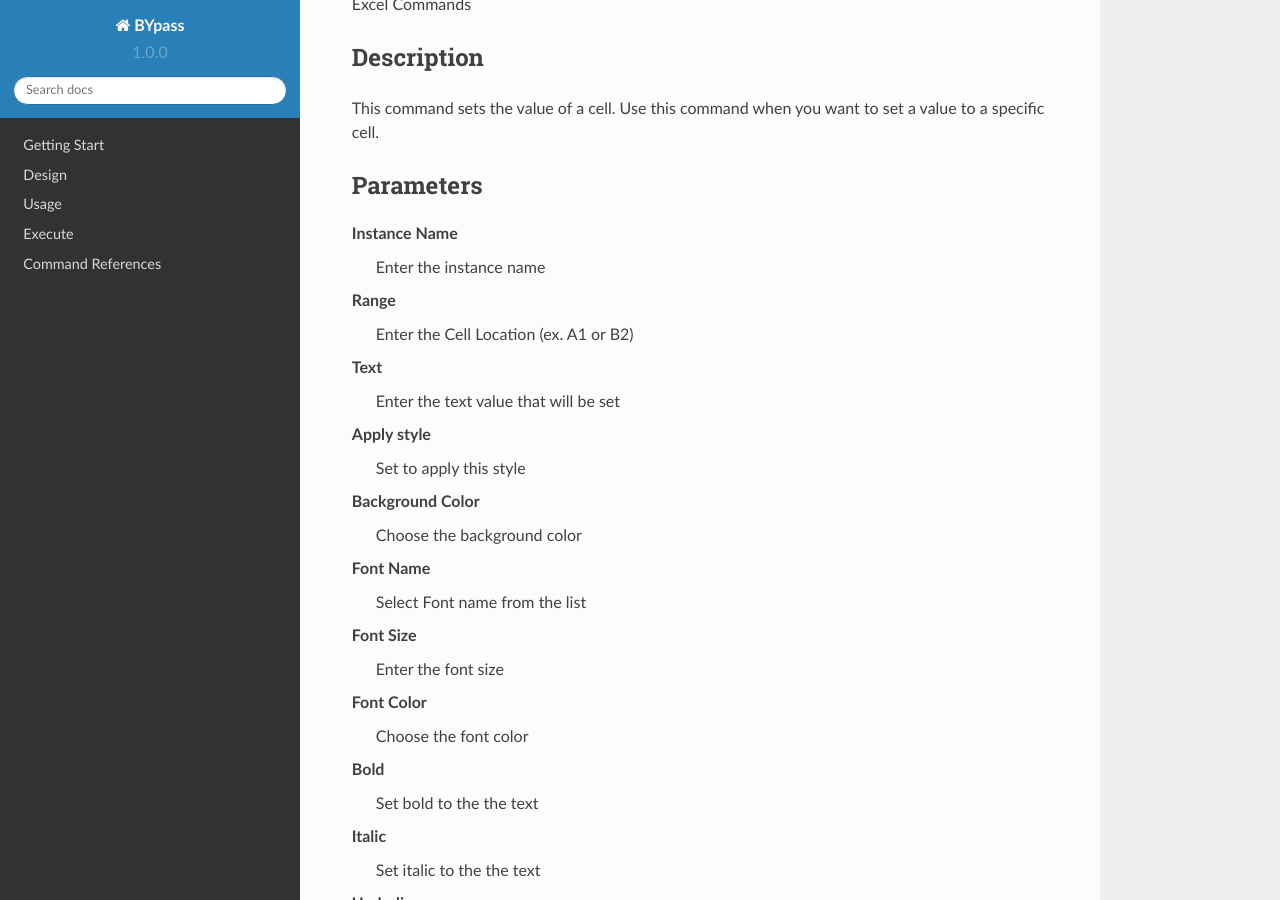
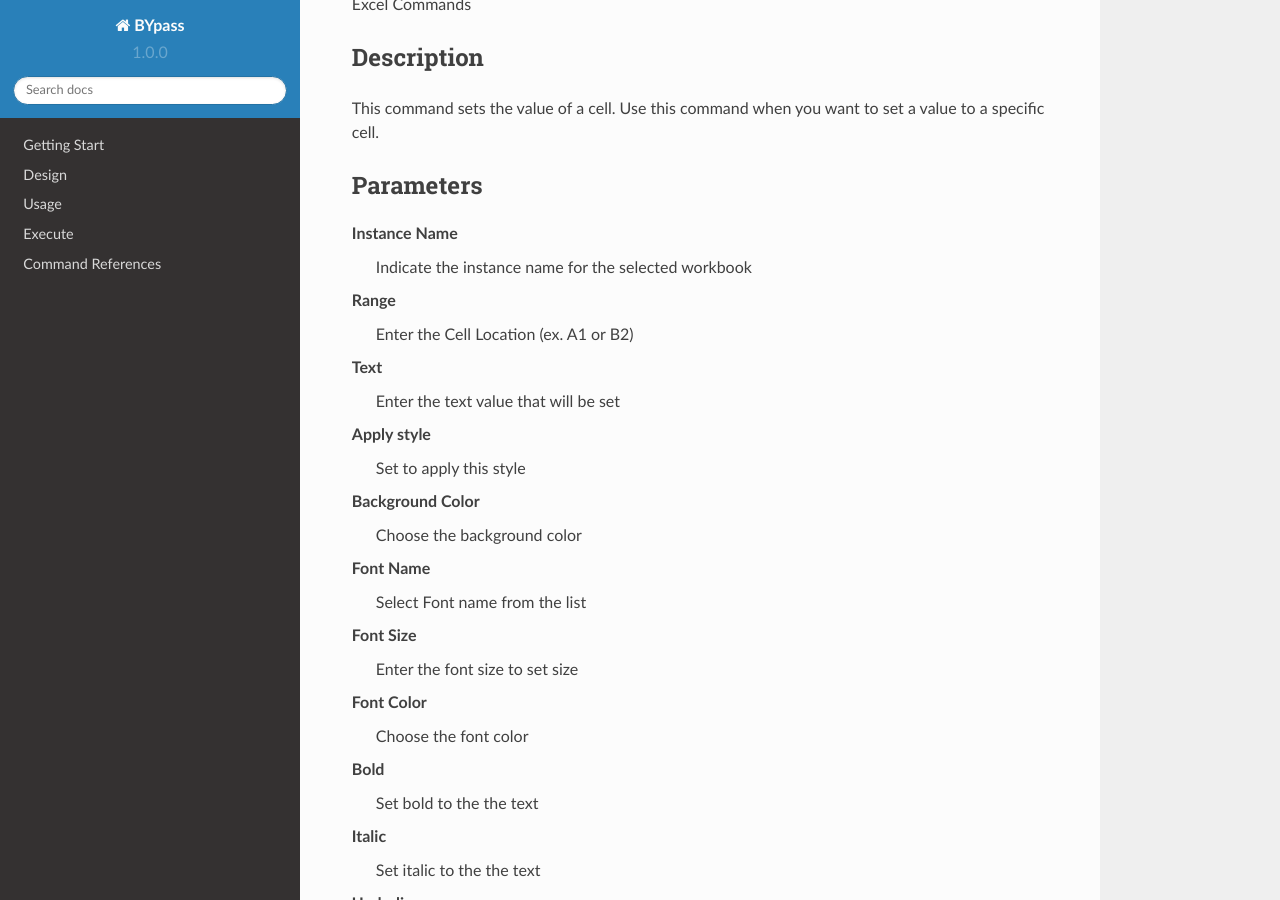
Before and after one commit to stupidmankind/BYpassDoc, a Sphinx documentation site: the page built from docs/source/commands/excelsetcell.rst, in a window 1280 px wide and 900 px high, scrolled down 223 px. Built offline with Sphinx 7.4.7 and the Read the Docs theme 2.0.0, drawn with Linux system fonts in a browser that asks for light colours.

Commit message:
Update excelsetcell.rst
edit parameters

```diff
--- a/docs/source/commands/excelsetcell.rst
+++ b/docs/source/commands/excelsetcell.rst
@@ -14,7 +14,7 @@ Parameters
 ----------
 
 **Instance Name**
-	Enter the instance name
+	Indicate the instance name for the selected workbook
 
 **Range**
 	Enter the Cell Location (ex. A1 or B2)
@@ -32,7 +32,7 @@ Parameters
 	Select Font name from the list
 
 **Font Size**
-	Enter the font size
+	Enter the font size to set size
 
 **Font Color**
 	Choose the font color
```
